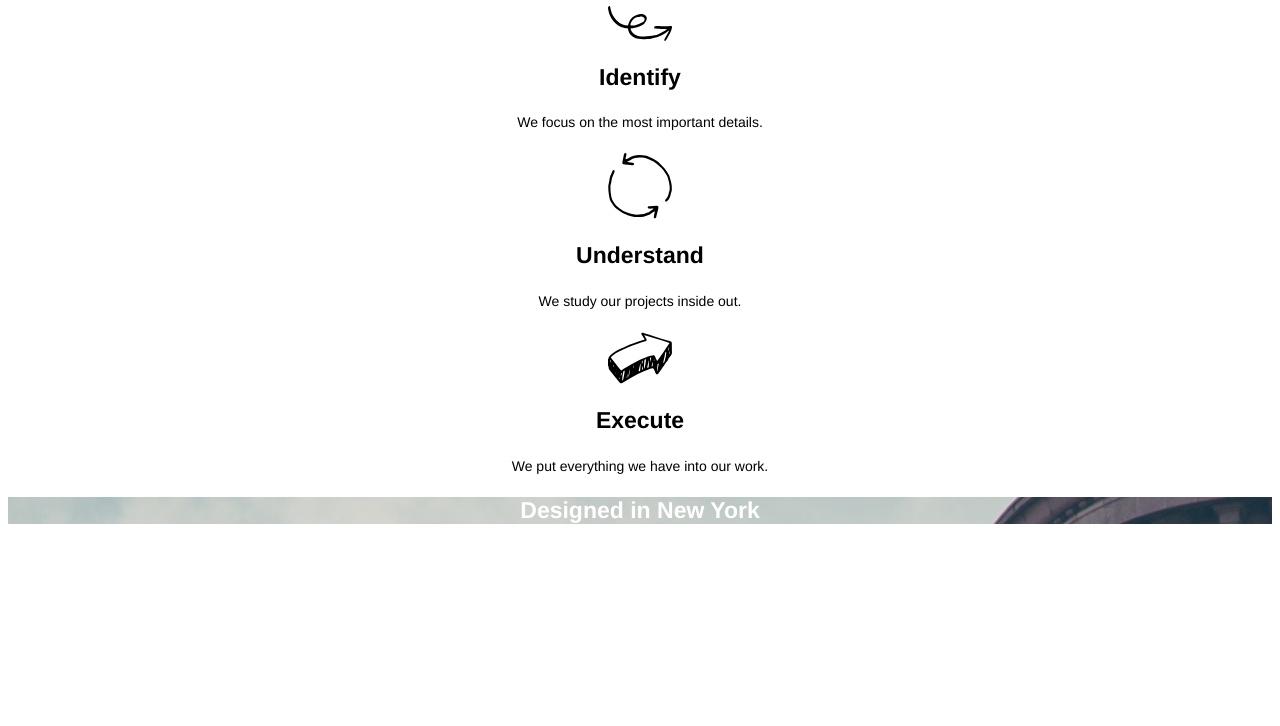
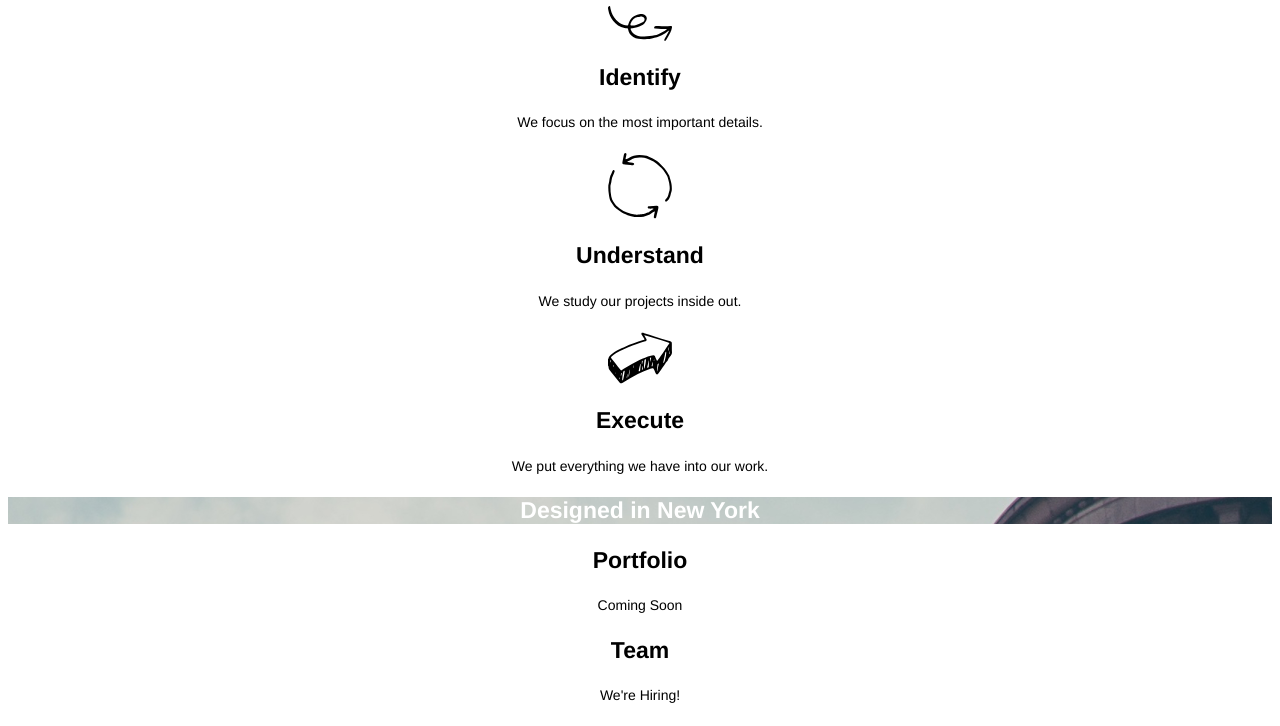
Before and after one commit to minxxie/broadway, a plain HTML site: page broadway/index.html in a window 1280 px wide. Shown: the part 459-1185 px from the top of the page. Before the commit the page ends 1006 px from the top, so only its background shows below. Drawn offline with Linux system fonts and the light colour scheme.

Commit message:
Add portfolio and team section.

```diff
--- a/broadway/index.html
+++ b/broadway/index.html
@@ -44,7 +44,14 @@
       <h3 id="divider">Designed in New York</h3>
     </div>
 
-    <div id="team"></div>
+    <!--Portfolio/Team Section-->
+    <h3>Portfolio</h3>
+    <h5>Coming Soon</h5>
+
+    <div id="team">
+      <h3>Team</h3>
+      <h5>We're Hiring!</h5>
+    </div>
 
     <div id="contact"></div>
 
```
